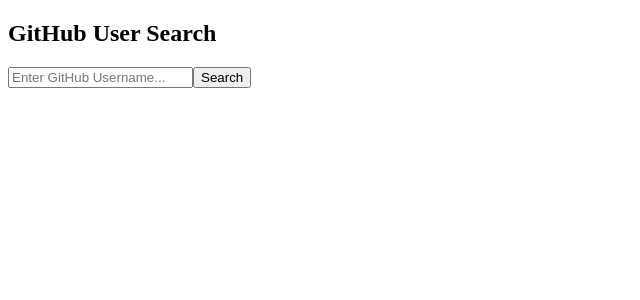
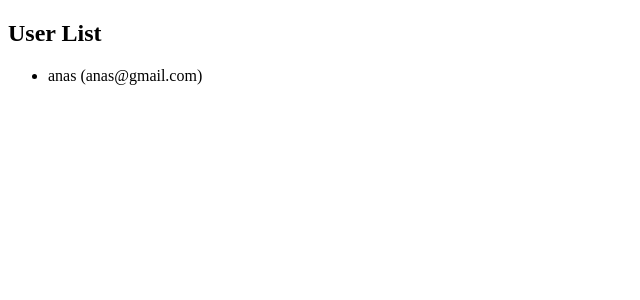
Before and after one commit to kulane952/React-Exercises, a React app: page / in a window 1280 px wide. Shown: the top 300 px of the page, without its empty margins (0-640 px from the left). Built offline with nearby package versions, Linux system fonts and the light colour scheme; the HTML template or start-up script is replaced by a standard one.

Commit message:
Excise 10 React

```diff
--- a/src/App.jsx
+++ b/src/App.jsx
@@ -11,7 +11,10 @@
 // import MouseTracker from './assets/components/Exercise7/MouseTracker'
 // import SeTimer from './assets/components/SetTime'
 // import Countdown from './assets/components/Exercise8/CountdownTimer'
-import GitHubUserSearch from './assets/components/Exercise9/GitHubUserSearch '
+// import GitHubUserSearch from './assets/components/Exercise9/GitHubUserSearch '
+import UserList from './assets/components/Exercise10/UserList'
+
+// import Profile from './Prop'
 
 
 import { useState } from 'react';
@@ -77,11 +80,44 @@
   //   setAccordion(AccordionFAQ === index ? null : index);
   // }
 
+  const users = [
+    { id: 1, name: "anas", email: "anas@gmail.com" },
+
+
+  ]
+
   return (
 
 
+
     <div>
-      <GitHubUserSearch/>
+      <UserList users={users}
+
+
+      />
+
+      {/* <Profile
+        image="https://i.pravatar.cc/150?img=1"
+        name="Anis"
+        job="Frontend Developer"
+      />
+      <Profile
+        image="https://i.pravatar.cc/150?img=2"
+        name="Ahmed"
+        job="UI Designer"
+      />
+      <Profile
+        image="https://i.pravatar.cc/150?img=2"
+        name="Ahmed"
+        job="UI Designer"
+      />
+      <Profile
+        image="https://i.pravatar.cc/150?img=2"
+        name="Ahmed"
+        job="UI Designer" */}
+      {/* /> */}
+
+      {/* <GitHubUserSearch/> */}
       {/* <SeTimer/> */}
       {/* <Countdown/> */}
       {/* <TitleUpdater/> */}
--- /dev/null
+++ b/src/Prop.jsx
@@ -0,0 +1,12 @@
+
+const Profile=({image, name, job})=>{
+    return(
+    <div>
+        <img src={image} alt={name} width="100" />
+        <h2>{name}</h2>
+        <p>{job}</p>
+    </div>
+)
+}
+
+export default Profile;
--- /dev/null
+++ b/src/assets/components/Exercise10/UserList.jsx
@@ -0,0 +1,23 @@
+// import { useState } from "react"
+
+
+const UserList = ({ users }) => {
+  return (
+    <div>
+      <h2>User List</h2>
+      {users.length > 0 ? (
+        <ul>
+          {users.map((user) => (
+            <li key={user.id}>
+              {user.name} ({user.email})
+            </li>
+          ))}
+        </ul>
+      ) : (
+        <p>No users found.</p>
+      )}
+    </div>
+  );
+};
+
+export default UserList;
```
Lines whose indentation alone changed are shown as unchanged.
